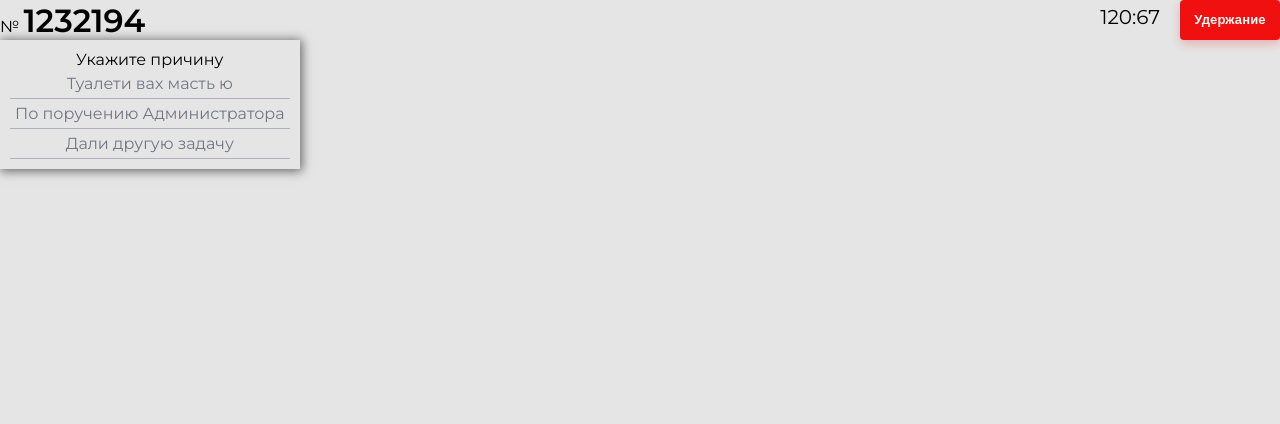
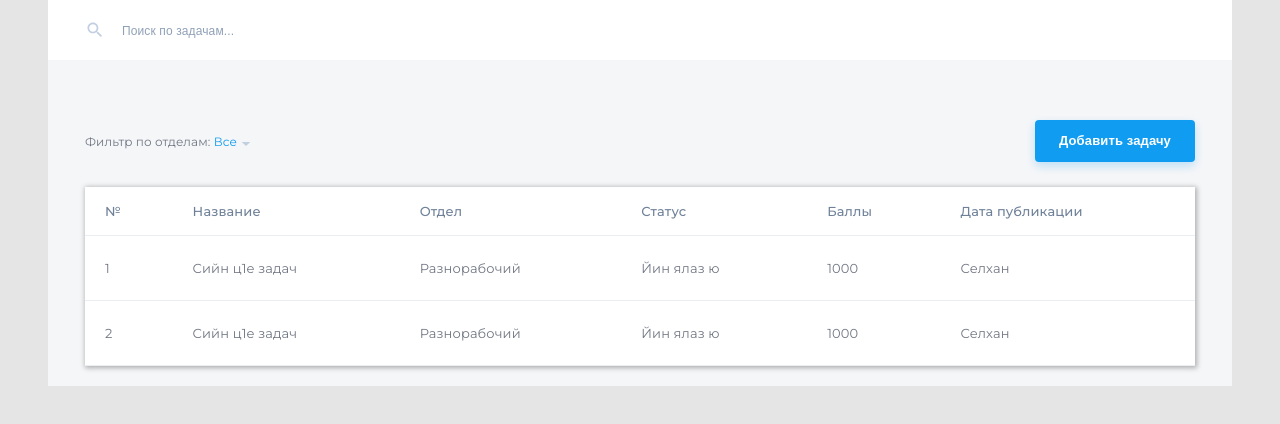
Before and after one commit to Yanarkaev/spreader-frontend, a React (Create React App) app: page / in a window 1280 px wide. Shown: the top 424 px of the page. Built offline with nearby package versions, Linux system fonts and the light colour scheme.

Commit message:
Добавил отображение баллов в страницу добавления задачи

```diff
--- a/src/App.jsx
+++ b/src/App.jsx
@@ -1,12 +1,11 @@
-// import Aside from "./components/Aside/Aside";
-// import Dashboard from "./components/dashboard/Dashboard";
+import Aside from "./components/Aside/Aside";
+import Dashboard from "./components/dashboard/Dashboard";
 import styles from "./app.module.scss";
-import Task from "./components/task/Task";
 
 function App() {
   return (
     <div className={styles.app}>
-      <Task />
+      <Dashboard />
     </div>
   );
 }
--- a/src/components/dashboard/Addtask/TaskInputs.jsx
+++ b/src/components/dashboard/Addtask/TaskInputs.jsx
@@ -28,7 +28,11 @@ function TaskInputs() {
         </div>
         <div className={s.time}>
           <span>Время исполнения</span>
-          <input placeholder="Время.." type="time" />
+          <input placeholder="Время.." type="number" />
+        </div>
+        <div className={s.time}>
+          <span>Баллы</span>
+          <input placeholder="Баллы.." type="number" />
         </div>
         <div className={s.user}>
           <span>Пользователь</span>
--- a/src/components/dashboard/Addtask/TaskInputs.module.scss
+++ b/src/components/dashboard/Addtask/TaskInputs.module.scss
@@ -65,7 +65,8 @@
     }
     .time {
         input {
-
+            display: block;
+            width: 100px;
             padding: 5px 10px;
             border: 1px solid #109CF1;
             border-radius: 10px;
@@ -90,6 +91,5 @@
 
     display: flex;
     justify-content: space-around;
-    align-items: center;
     margin-top: 50px;
 }
```
